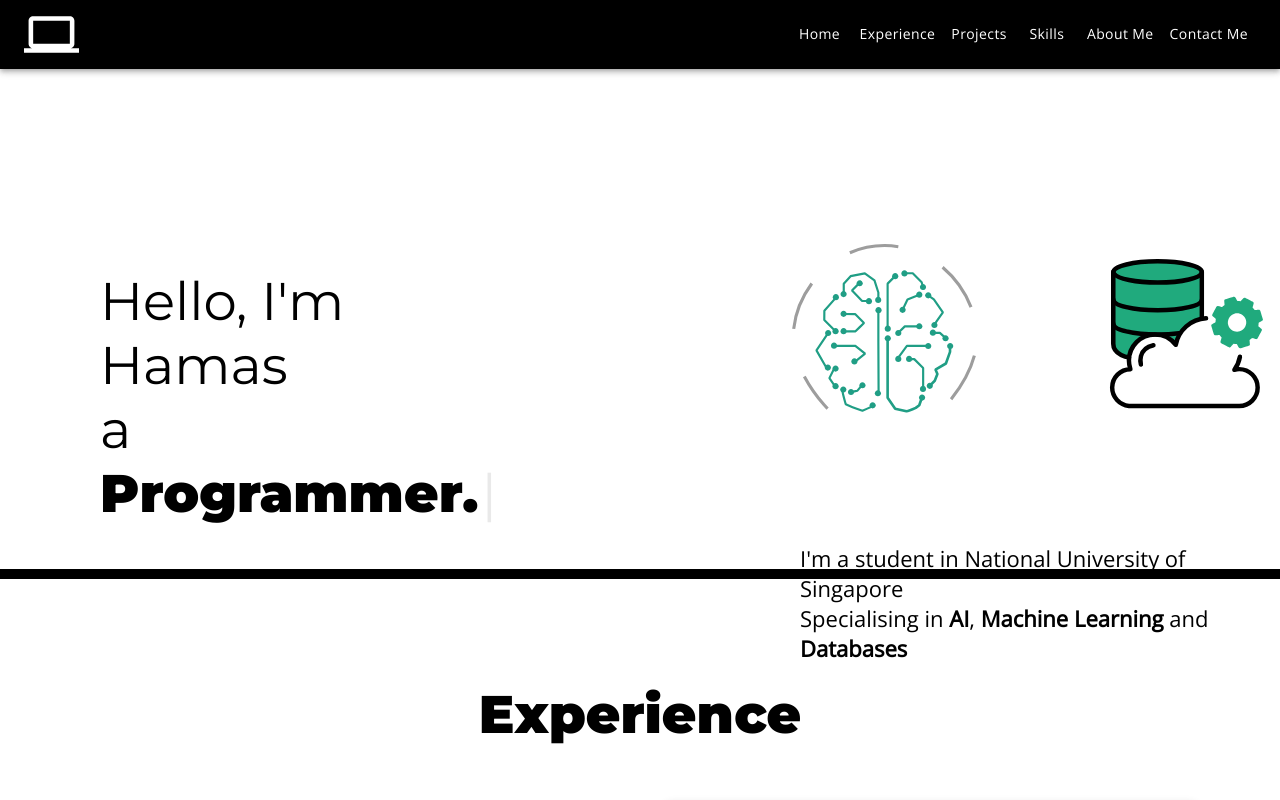
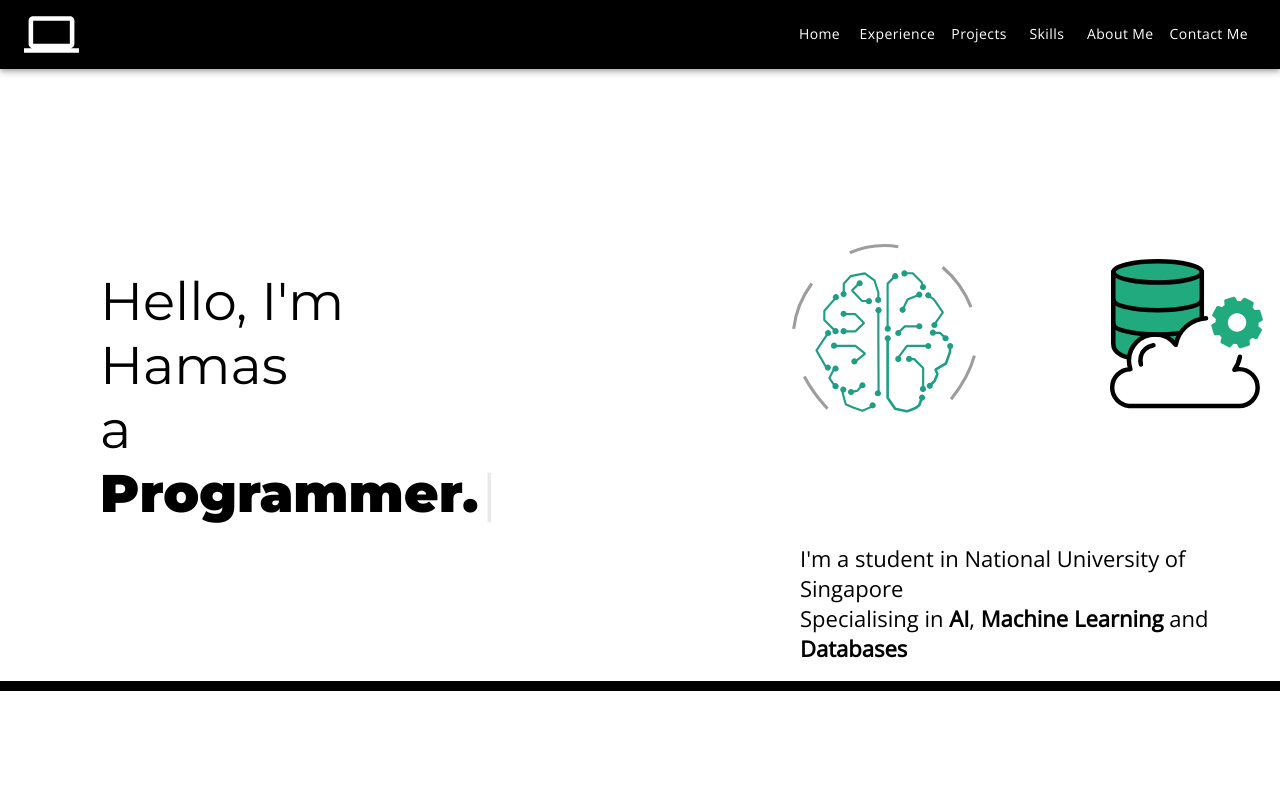
Before and after one commit to Bahamas20/Portfolio, a React (Create React App) app: page / in a window 1280 px wide. Shown: the top 800 px of the page. Built offline with nearby package versions, Linux system fonts and the light colour scheme.

Commit message:
styling bugs

```diff
--- a/src/pages/Skills/SkillSection.jsx
+++ b/src/pages/Skills/SkillSection.jsx
@@ -168,7 +168,7 @@ function SkillSection() {
     <div>
         <div className='skill_buttons'>
         {skillsTag.map((item, index) => (
-            ((active === 0 && item.name === 'Frontend') || (active === 1 && item.name === 'Backend')  ) ? (
+            ((active === 0 && item.name === 'Frontend') || (active === 1 && item.name === 'Backend') || (active === 2 && item.name === 'Others')) ? (
                 <span
                 onClick={(e) => handleClick(e, index)}
                 className='skill_button_false font-mont'
--- a/src/pages/intro.scss
+++ b/src/pages/intro.scss
@@ -1,5 +1,5 @@
 .intro-text {
-  height:500px;
+  height:auto;
 }
   .intro-text {
     .text2 {
```
